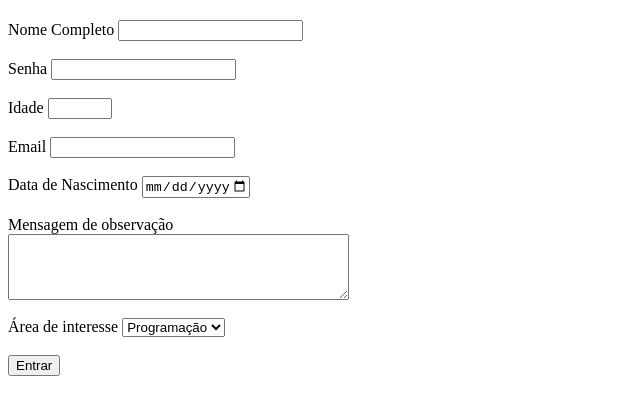
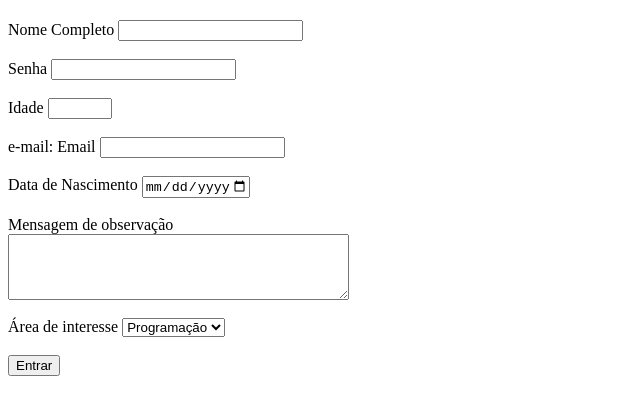
Before and after one commit to CEEMTI-BG-prof-Melissa/aula-07-otavio-e-ana-beatriz, a plain HTML site: page index.html in a window 1280 px wide. Shown: the part 46-460 px from the top of the page, without its empty margins (0-640 px from the left). Drawn offline with Linux system fonts and the light colour scheme.

Commit message:
Update index.html

```diff
--- a/index.html
+++ b/index.html
@@ -11,6 +11,7 @@
           <br><br>
           Idade <input type="number" id="Idade" name="Idade" min="1" max="120">
           <br><br>
+          <label for ="email"> e-mail: </label>
           Email <input type="email" id="Email" name="Email">
           <br><br>
           Data de Nascimento <input type="date" id="DatadeNascimento" name="DatadeNascimento" min="2000-01-01" max="2024-12-31">
```
